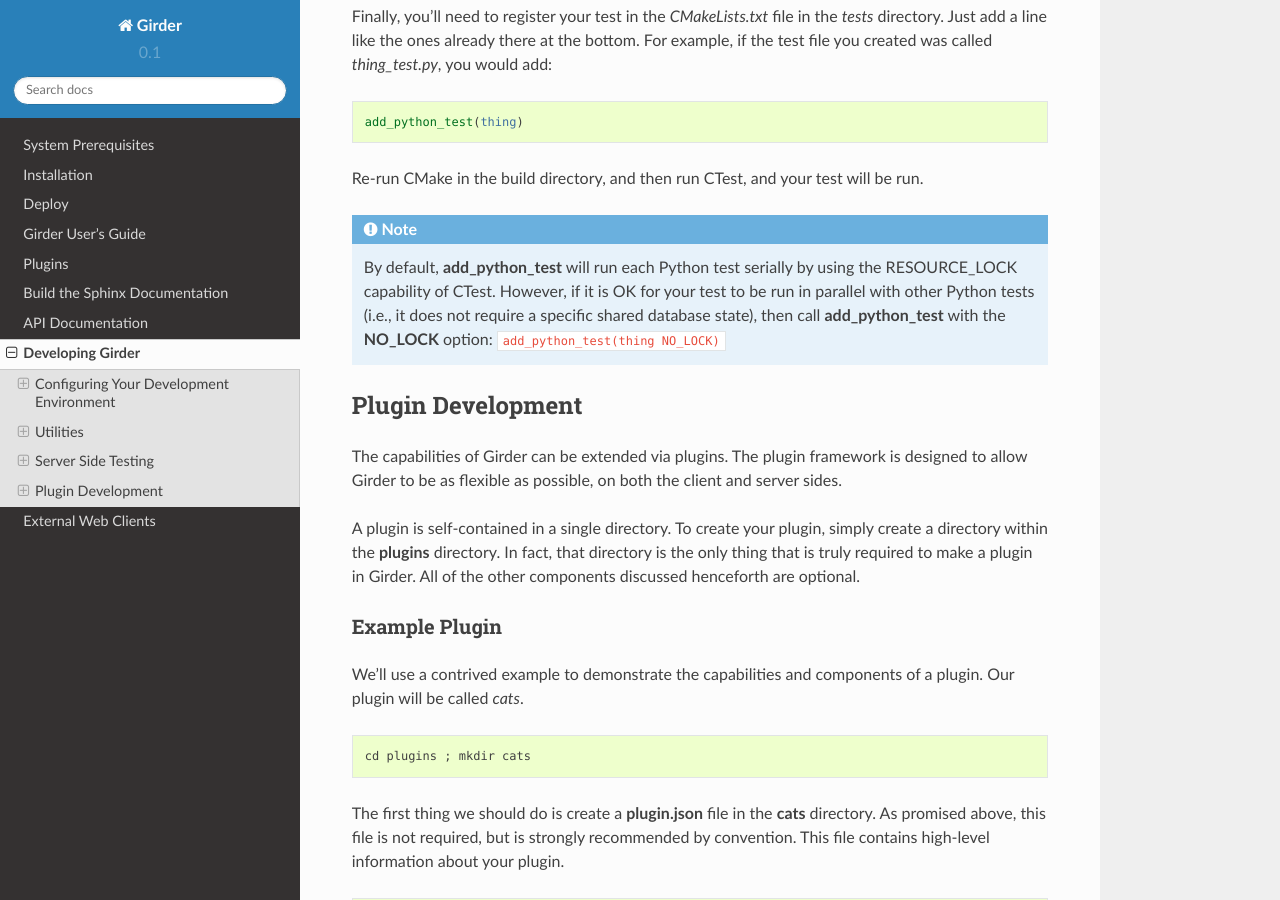
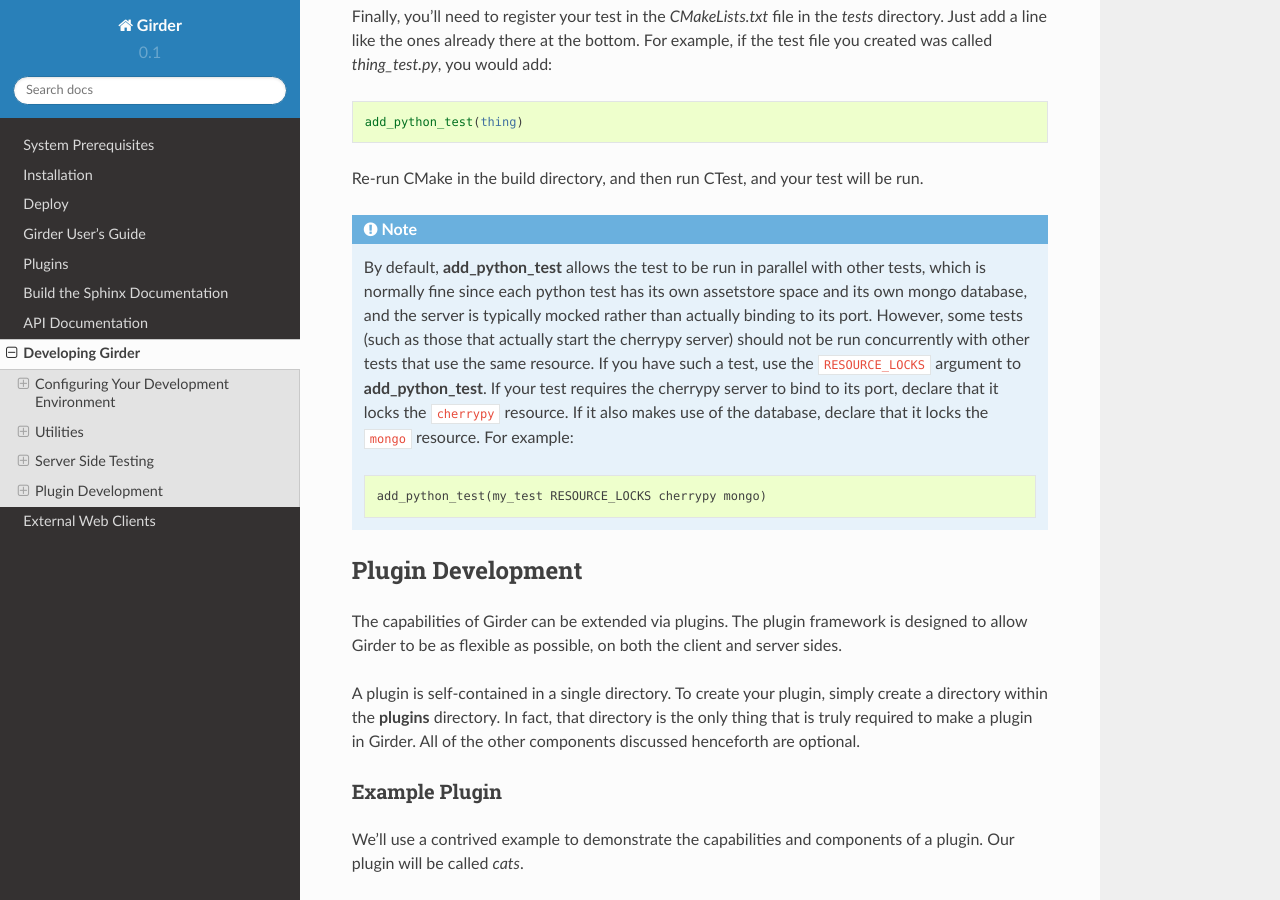
Before and after one commit to girder/girder, a Sphinx documentation site: the page built from docs/development.rst, in a window 1280 px wide and 900 px high, scrolled down 3302 px. Built offline with Sphinx 7.4.7 and the Read the Docs theme 2.0.0, drawn with Linux system fonts in a browser that asks for light colours.

Commit message:
Fixes #382. Correct outdated note in developer docs

```diff
--- a/docs/development.rst
+++ b/docs/development.rst
@@ -175,11 +175,18 @@
 Re-run CMake in the build directory, and then run CTest, and your test will be
 run.
 
-.. note:: By default, **add_python_test** will run each Python test serially
-   by using the RESOURCE_LOCK capability of CTest. However, if it is OK for
-   your test to be run in parallel with other Python tests (i.e., it does not
-   require a specific shared database state), then call **add_python_test** with
-   the **NO_LOCK** option: ``add_python_test(thing NO_LOCK)``
+.. note:: By default, **add_python_test** allows the test to be run in parallel
+   with other tests, which is normally fine since each python test has its own
+   assetstore space and its own mongo database, and the server is typically
+   mocked rather than actually binding to its port. However, some tests (such
+   as those that actually start the cherrypy server) should not be run concurrently
+   with other tests that use the same resource. If you have such a test, use the
+   ``RESOURCE_LOCKS`` argument to **add_python_test**. If your test requires the
+   cherrypy server to bind to its port, declare that it locks the ``cherrypy``
+   resource. If it also makes use of the database, declare that it locks the
+   ``mongo`` resource. For example: ::
+
+       add_python_test(my_test RESOURCE_LOCKS cherrypy mongo)
 
 Plugin Development
 ------------------
```
